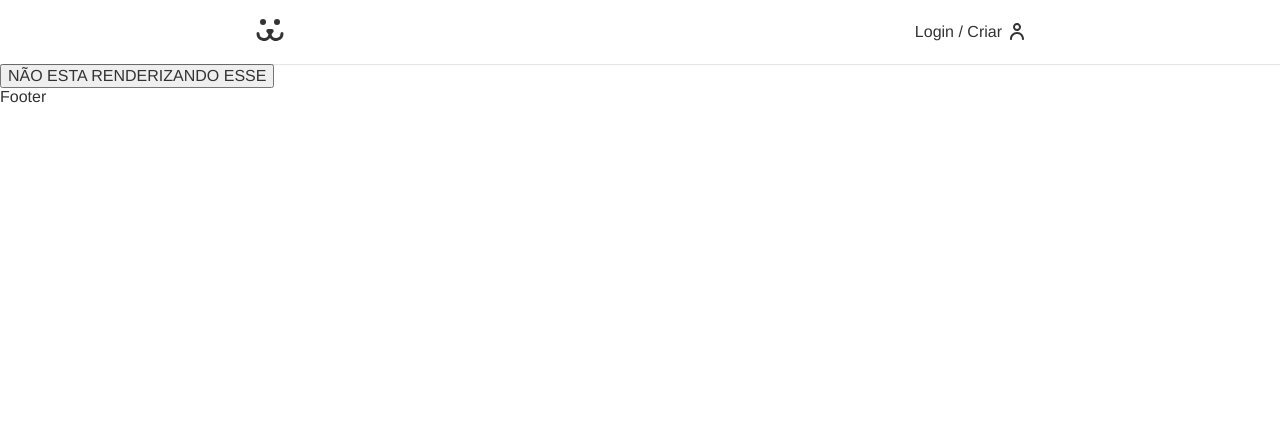
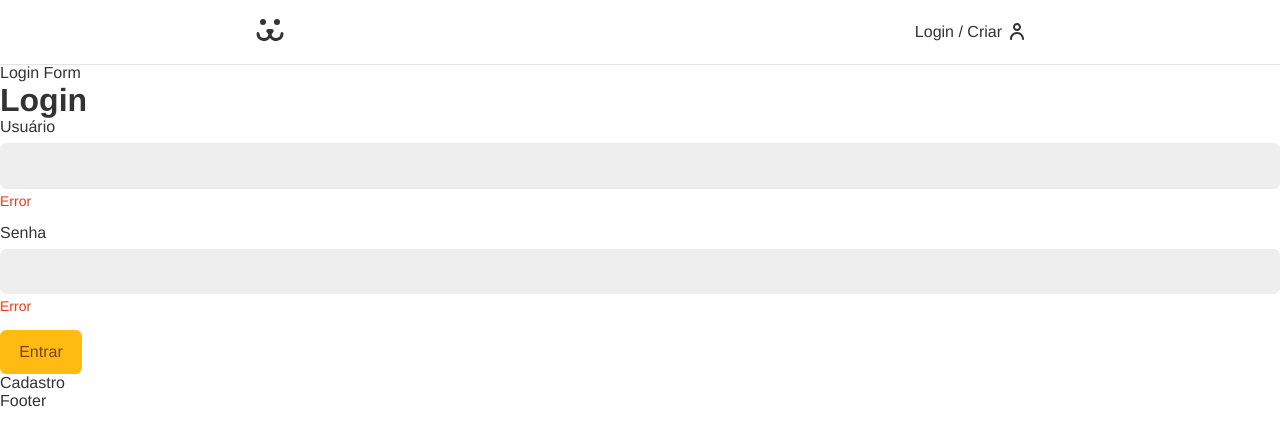
Before and after one commit to samuelrrs/instadogs, a React (Create React App) app: page /login in a window 1280 px wide. Shown: the top 446 px of the page. Built offline with nearby package versions, Linux system fonts and the light colour scheme.

Commit message:
feat: Adição do Form de login e o esboço do forme de criação de usuário

```diff
--- a/src/Components/Login/LoginCreate.jsx
+++ b/src/Components/Login/LoginCreate.jsx
@@ -3,7 +3,7 @@ import React from 'react'
 const LoginCreate = () => {
     return (
         <div>
-          <h1>adasdasdasdasd</h1>
+          <h1>Login Criar</h1>
         </div>
     )
 }
--- a/src/Components/Login/LoginForm.jsx
+++ b/src/Components/Login/LoginForm.jsx
@@ -1,11 +1,42 @@
-import React from 'react'
+import React from "react";
+import { Link } from "react-router-dom";
+import Button from "../Forms/Button/Button";
+import Input from "../Forms/Input/Input";
 
 const LoginForm = () => {
-    return (
-        <div>
-          <button>NÃO ESTA RENDERIZANDO ESSE</button>
-        </div>
-    )
-}
+  const [username, setUsername] = React.useState("");
+  const [password, setPassword] = React.useState("");
 
-export default LoginForm
+  const handleSubmit = (e) => {
+    e.preventDefault();
+
+    fetch("https://dogsapi.origamid.dev/json/json/jwt-auth/v1/token", {
+      method: "POST",
+      headers: {
+        "Content-Type": "application/json",
+      },
+      body: JSON.stringify({ username, password }),
+    })
+      .then((response) => {
+        console.log(response);
+        return response.json();
+      })
+      .then((json) => {
+        console.log(json);
+      });
+  };
+  return (
+    <secction>
+      Login Form
+      <h1>Login</h1>
+      <form action="" onSubmit={handleSubmit}>
+        <Input label="Usuário" type="text" name="username" />
+        <Input label="Senha" type="password" name="password" />
+        <Button>Entrar</Button>
+      </form>
+      <Link to="/login/criar">Cadastro</Link>
+    </secction>
+  );
+};
+
+export default LoginForm;
```
